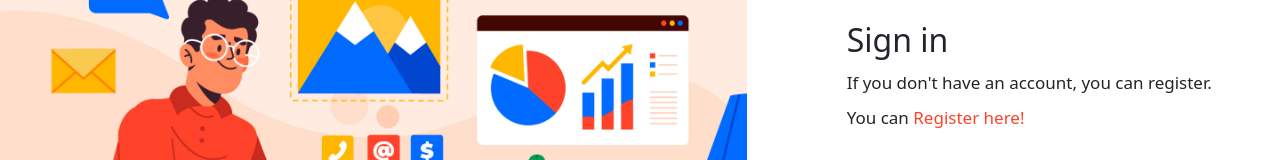
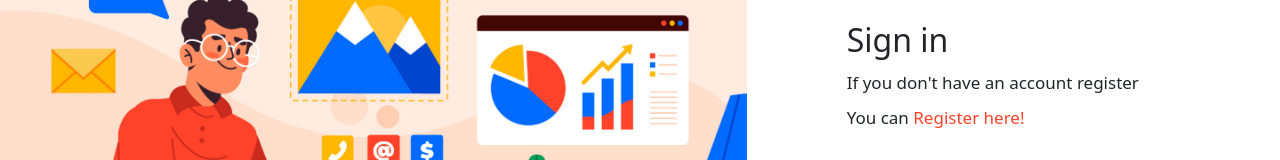
Before and after one commit to pariabb/DashX, a React app: page / in a window 1280 px wide. Shown: the part 143-303 px from the top of the page. Built offline with nearby package versions, Linux system fonts and the light colour scheme; the HTML template or start-up script is replaced by a standard one.

Commit message:
Resolved merge conflict

```diff
--- a/src/auth/Login.jsx
+++ b/src/auth/Login.jsx
@@ -14,7 +14,7 @@ const Login = () => {
         <div className="col-12 col-sm-12 col-md-6 col-lg-5 d-flex align-items-center">
           <div className="signin d-flex flex-column w-100">
             <h2>Sign in</h2>
-            <p>If you don't have an account, you can register.</p>
+            <p>If you don't have an account register</p>
             <p>
               You can <Link className="link-text" to="/register">Register here!</Link>
             </p>
```
